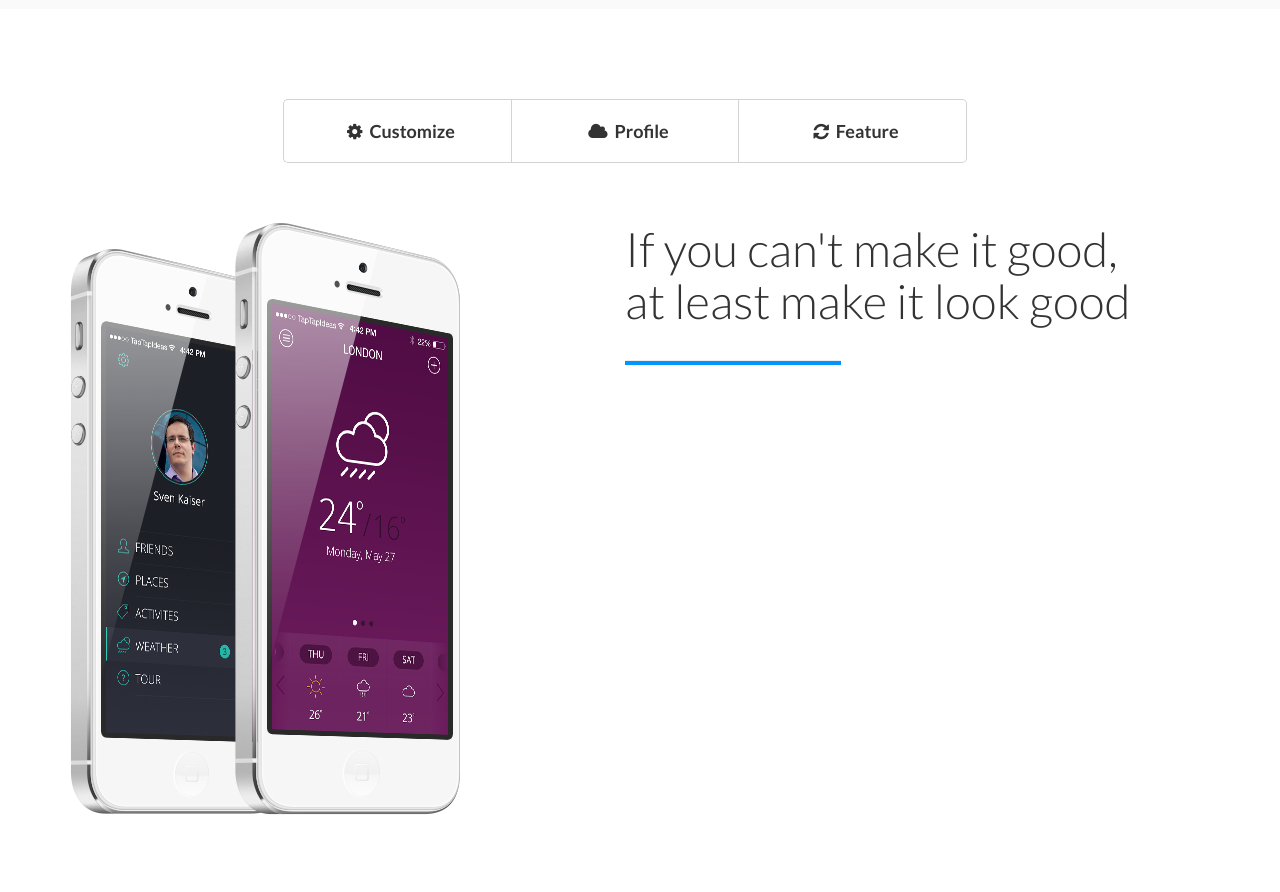
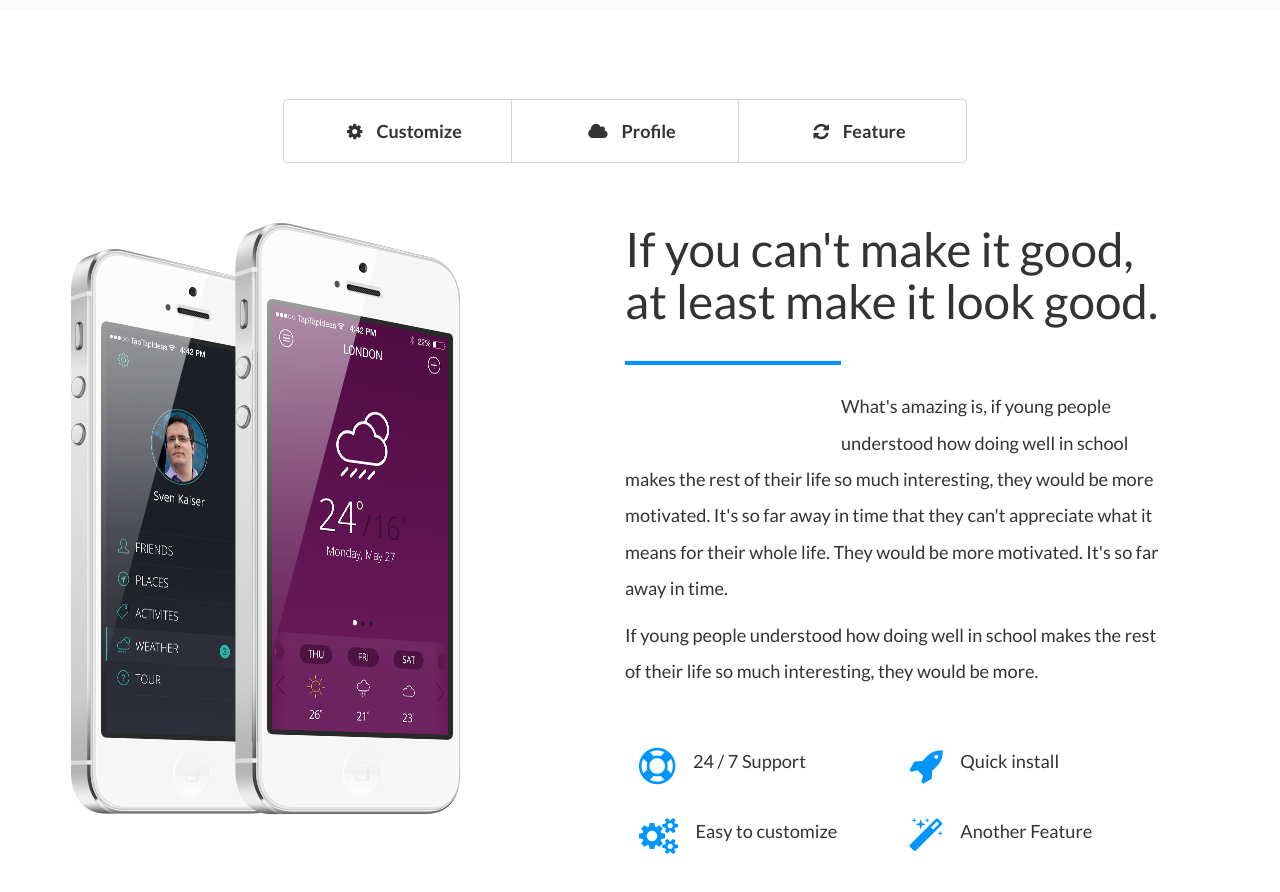
Before and after one commit to anyelopetit/lamap, a plain HTML site: page index.html in a window 1280 px wide. Shown: the part 3460-4352 px from the top of the page. Drawn offline with Linux system fonts and the light colour scheme.

Commit message:
Static customize section ready

```diff
--- a/css/customize-style.css
+++ b/css/customize-style.css
@@ -47,7 +47,7 @@
 }
 
 #customize i{
-  padding: 0px 7px;
+  padding: 0px 14px;
 }
 /* END - BUTTON SECTION */
 
@@ -63,7 +63,40 @@
 
 #customize .big-title{
   font-size: 3.4em;
-  font-weight: lighter;
+  font-weight: 400;
+}
+
+#customize .paragrahp:first-child{
+  margin-top: -50px;
+}
+
+#customize .paragrahp{
+  font-size: 1.3em;
+  line-height: 2;
+}
+
+#customize .boxy{
+  padding-left: 0;
+  margin-top: 2em;
+}
+
+#customize .customize-parts{
+  height: 50px;
+  width: 100%;
+  padding: 20px 20px 50px 0px;
+  font-size: 1.3em;
+}
+#customize .customize-parts-e{
+  display: inline;
+}
+
+#customize .customize-parts .customize-parts-e:first-child{
+  font-size: 2em;
+  color: #0095FF;
+}
+
+#customize .customize-parts p{
+  vertical-align: top;
 }
 
 /* END - DESCRIPTION SECTION*/
--- a/index.html
+++ b/index.html
@@ -301,12 +301,42 @@
         </div>
         <div class="col-lg-6 right-side">
             <div class="row">
-              <h1 class="big-title">If you can't make it good, at least make it look good</h1>
+              <h1 class="big-title">If you can't make it good, at least make it look good.</h1>
               <hr class="separator">
             </div>
             <div class="row">
-              <div class="col-lg-6"></div>
-              <div class="col-lg-6"></div>
+              <p class="paragrahp">
+                What's amazing is, if young people understood how doing well in school makes
+                the rest of their life so much interesting, they would be more motivated.
+                It's so far away in time that they can't appreciate what it means for their whole life.
+                They would be more motivated. It's so far away in time.
+              </p>
+              <p class="paragrahp">
+                If young people understood how doing well in school makes the rest of
+                their life so much interesting, they would be more.
+              </p>
+            </div>
+            <div class="row">
+              <div class="col-lg-6 boxy">
+                <div class="customize-parts">
+                  <i class="fa fa-life-ring customize-parts-e" aria-hidden="true"></i>
+                  <p class="customize-parts-e">24 / 7 Support</p>
+                </div>
+                <div class="customize-parts">
+                  <i class="fa fa-gears customize-parts-e" aria-hidden="true"></i>
+                  <p class="customize-parts-e">Easy to customize</p>
+                </div>
+              </div>
+              <div class="col-lg-6 boxy">
+                <div class="customize-parts">
+                  <i class="fa fa-rocket customize-parts-e" aria-hidden="true"></i>
+                  <p class="customize-parts-e">Quick install</p>
+                </div>
+                <div class="customize-parts">
+                  <i class="fa fa-magic customize-parts-e" aria-hidden="true"></i>
+                  <p class="customize-parts-e">Another Feature</p>
+                </div>
+              </div>
             </div>
         </div>
       </div>
```
